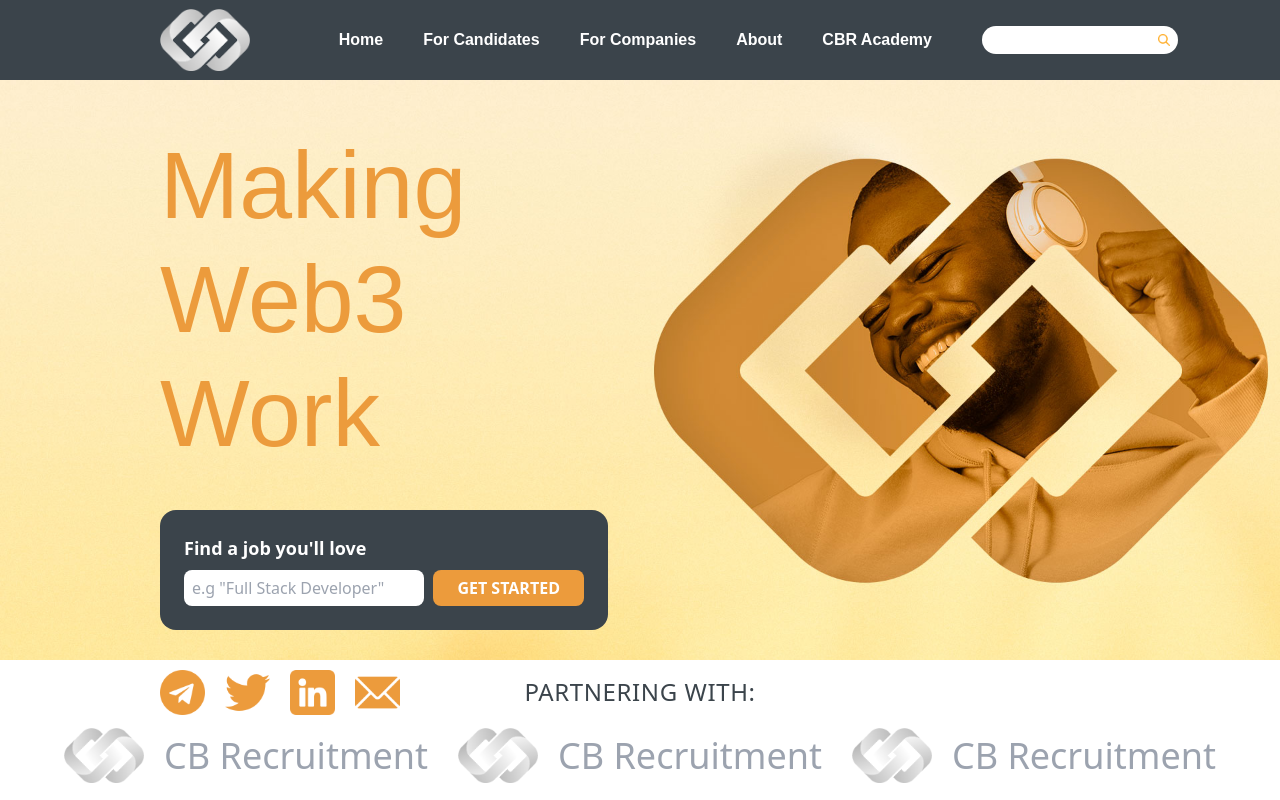
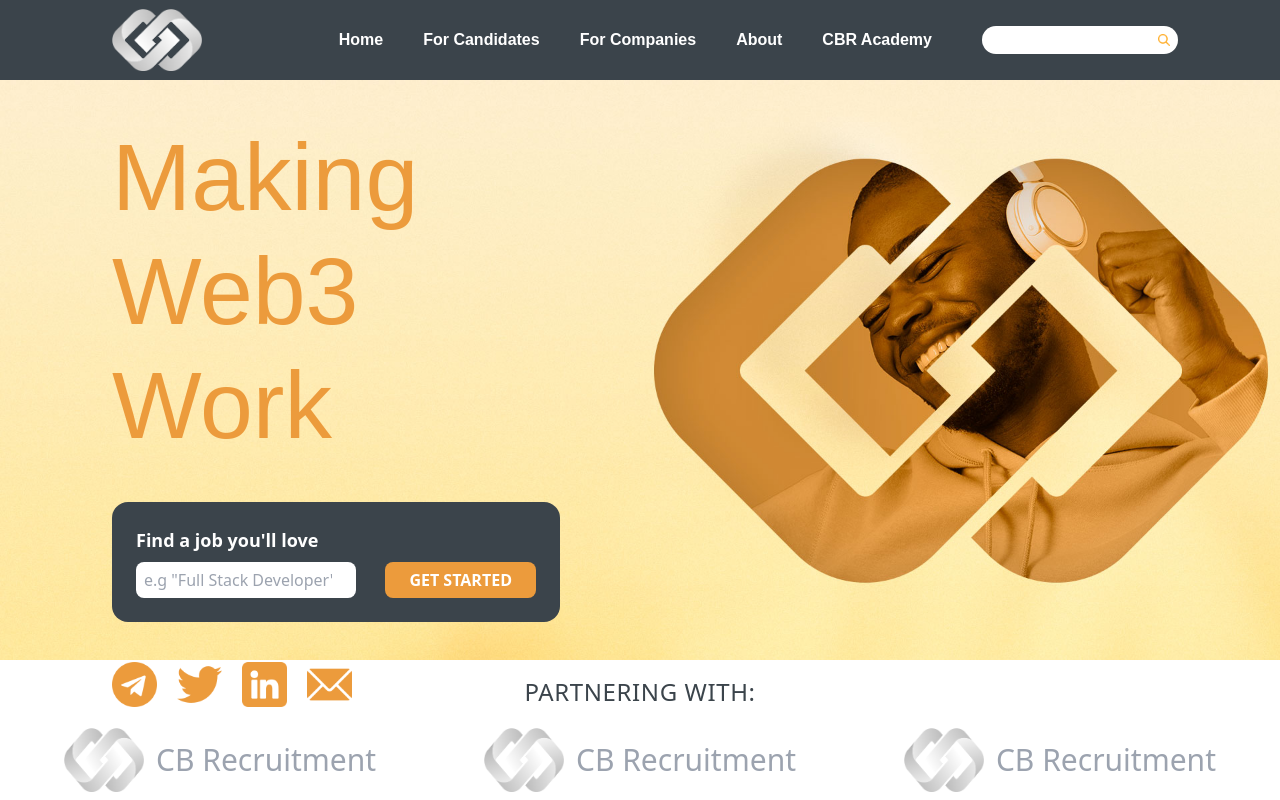
Before and after one commit to CBRecruitment/cb-recruitment, a Next.js app: page /home in a window 1280 px wide. Built offline with nearby package versions, Linux system fonts and the light colour scheme.

Commit message:
Updated api page

```diff
--- a/components/Hero.tsx
+++ b/components/Hero.tsx
@@ -6,25 +6,25 @@ const Hero = () => {
     return (
         <>
             <div className='custom-img-hero h-[72.5vh]'>
-                <div className='ml-40 max-w-[35%] pt-12'>
+                <div className='ml-20 xl:ml-28 max-w-[35%] h-full pt-5 xl:pt-10'>
                     <h1 className='text-[#ec9b3c] max-w-[45%] text-left Anton-Regular'>
                         Making Web3 Work
                     </h1>
-                    <div className='bg-[#3b444b] p-6 rounded-2xl mt-10 flex flex-col '>
+                    <div className='bg-[#3b444b] p-6 rounded-2xl mt-8 xl:mt-10 flex flex-col '>
                         <span className='text-white mb-2 font-bold text-lg'>
                             Find a job you'll love
                         </span>
-                        <div className='flex flex-col w-full justify-between xl:flex-row'>
+                        <div className='flex flex-col space-y-3 w-full justify-between xl:flex-row xl:space-y-0'>
                             <input
-                                className='2xl:w-[65%] xl:w-[60%] lg:w-[50%] rounded-lg pl-2'
+                                className='rounded-lg pl-2 px-6 py-1.5 xl:w-[55%] 2xl:w-[65%]'
                                 placeholder='e.g "Full Stack Developer"'
                             ></input>
-                            <button className='px-6 py-1.5 bg-[#ec9b3c] rounded-lg text-white font-bold'>
+                            <button className='bg-[#ec9b3c] px-6 py-1.5 rounded-lg text-white font-bold'>
                                 GET STARTED
                             </button>
                         </div>
                     </div>
-                    <div className='flex space-x-5 mt-10'>
+                    <div className='flex space-x-5 mt-6 xl:mt-10'>
                         <Link href='https://t.me/CBR_Jobs' target='_blank'>
                             <Image
                                 className='hover:scale-110 ease-in-out duration-200'
--- a/components/Navbar.tsx
+++ b/components/Navbar.tsx
@@ -41,7 +41,7 @@ const Navbar = () => {
                         alt='CBR Logo'
                         width={90}
                         height={50}
-                        className='ml-40 hover:animate-pulse duration-200'
+                        className='ml-20 xl:ml-28 hover:animate-pulse duration-200'
                     />
                 </Link>
                 <ul
--- a/components/Partners.tsx
+++ b/components/Partners.tsx
@@ -1,4 +1,3 @@
-import Head from 'next/head';
 import Image from 'next/image';
 import React from 'react';
 
@@ -8,40 +7,40 @@ const Partners = () => {
             <h1 className='text-[#3b444b] text-2xl tracking-wide flex justify-center pt-4 pb-5'>
                 PARTNERING WITH:
             </h1>
-            <div className='flex justify-between max-w-[90%] mx-auto'>
+            <div className='flex justify-between max-w-[90%] h-16 mx-auto'>
                 <div className='flex'>
                     <Image
-                        className='mr-5'
+                        className='mr-3'
                         src={'/assets/cblogo-whitev2.png'}
                         alt=''
                         width={80}
                         height={200}
                     />
-                    <h1 className='text-gray-400 text-4xl flex items-center'>
+                    <h1 className='text-gray-400 text-3xl flex items-center'>
                         CB Recruitment
                     </h1>
                 </div>
                 <div className='flex'>
                     <Image
-                        className='mr-5'
+                        className='mr-3'
                         src={'/assets/cblogo-whitev2.png'}
                         alt=''
                         width={80}
                         height={200}
                     />
-                    <h1 className='text-gray-400 text-4xl flex items-center'>
+                    <h1 className='text-gray-400 text-3xl flex items-center'>
                         CB Recruitment
                     </h1>
                 </div>
                 <div className='flex'>
                     <Image
-                        className='mr-5'
+                        className='mr-3'
                         src={'/assets/cblogo-whitev2.png'}
                         alt=''
                         width={80}
                         height={200}
                     />
-                    <h1 className='text-gray-400 text-4xl flex items-center'>
+                    <h1 className='text-gray-400 text-3xl flex items-center'>
                         CB Recruitment
                     </h1>
                 </div>
--- a/package.json
+++ b/package.json
@@ -22,6 +22,7 @@
     "react-dom": "18.2.0",
     "react-icons": "^4.7.1",
     "react-intersection-observer": "^9.4.1",
+    "simple-oauth2": "^5.0.0",
     "split-type": "^0.3.3",
     "unix-timestamp": "^1.0.2",
     "wagmi": "^0.9.6"
--- a/pages/api/jobapplicationform.js
+++ b/pages/api/jobapplicationform.js
@@ -15,11 +15,10 @@ export default async function handler(nextReq, res) {
     method: nextReq.method,
     body: nextReq
   });
-
+//
   const formData = await req.formData();
   const courseCertForm = new FormData();
   const cvForm = new FormData();
-  const JobId = formData.get("id");
   courseCertForm.append("file", formData.get("courseCertificate"));
   cvForm.append("file", formData.get("cv"));
 
@@ -81,6 +80,7 @@ export default async function handler(nextReq, res) {
     });
     await updateCandidate.json();
 
+  const JobId = formData.get("id");
   // 'applyToJob' applies to a specific JobId
   const applyToJob = await fetch(`${BullhornUrl}/entity/JobSubmission`, {
     method: "put",
--- a/styles/globals.css
+++ b/styles/globals.css
@@ -23,8 +23,8 @@ html {
 .custom-img-hero {
   background: url('/assets/herobannerv2.jpg');
   background-repeat: no-repeat;
-  background-position: center;
-  background-attachment:local;
+  background-position: center right;
+  background-attachment: local;
   background-size: cover;
 }
 
```
Also changed, not shown: pages/api/tokenmanager.js (added), 1 other file (tests, documents, lock files or other folders).
